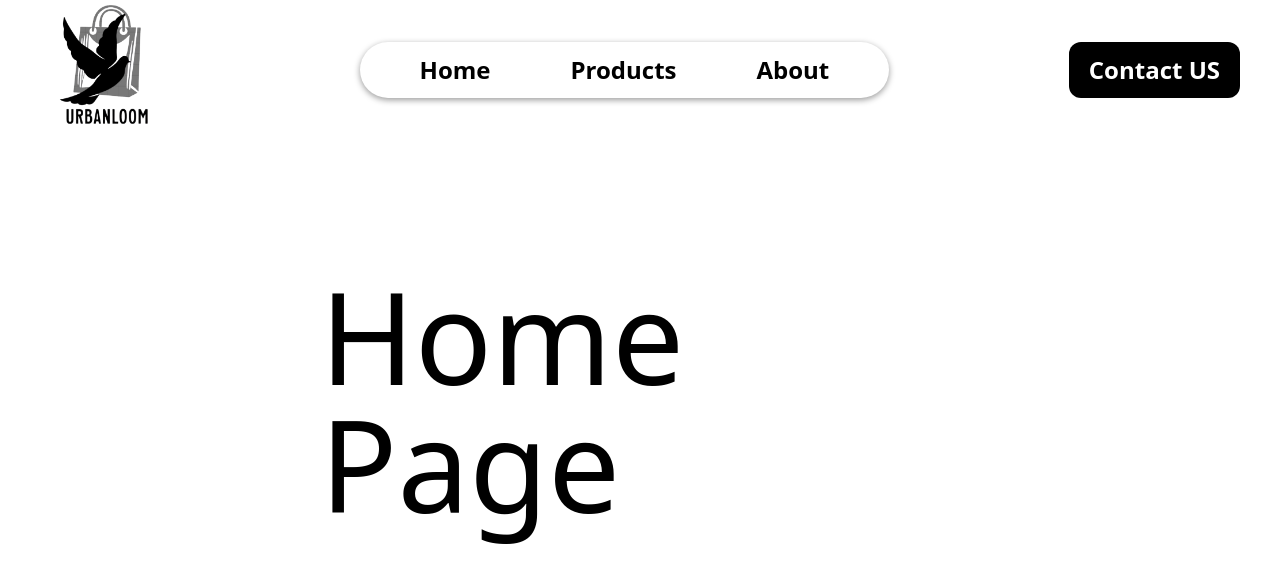
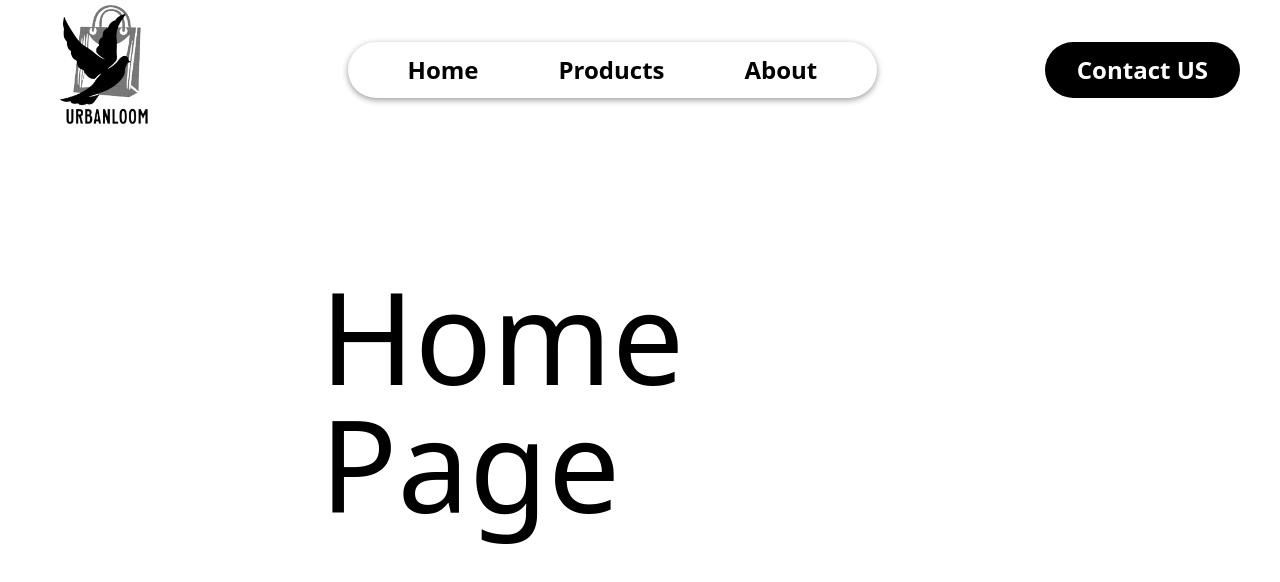
Before and after one commit to durpatbalayar2/react_cohort2.0_task_work, a React (Vite) app in the folder react-router-dom/: page / in a window 1280 px wide. Shown: the top 582 px of the page. Built offline with nearby package versions, Linux system fonts and the light colour scheme.

Commit message:
New method to create react browser

```diff
--- a/react-router-dom/src/App.jsx
+++ b/react-router-dom/src/App.jsx
@@ -2,23 +2,31 @@ import About from "../pages/About";
 import Home from "../pages/Home";
 import Products from "../pages/Products";
 import Contact from "../pages/Contact"
-import Navbar from "./components/Navbar";
+
 import PageNotFound from"../pages/PageNotFound";
 
-import { Routes, Route } from "react-router-dom";
+import {  Route, RouterProvider, createBrowserRouter, createRoutesFromElements } from "react-router-dom";
+import RootLayout from "./layout/RootLayout";
 
 const App = () => {
+
+  const router = createBrowserRouter(
+    createRoutesFromElements(
+      <Route path="/" element={<RootLayout />}>
+        <Route index element={<Home />} />
+        <Route path="products" element={<Products />} />
+        <Route path="about" element={<About />} />
+        <Route path="contact" element={<Contact />} />
+        <Route path="*" element={<PageNotFound />} />
+      </Route>
+    )
+  );
   return (
-    <div className="relative w-full h-screen">
-      <Navbar />
+    <div >
+      <RouterProvider router={router}/>
 
-      <Routes>
-        <Route path="/" element={<Home />} />
-        <Route path="/products" element={<Products />} />
-        <Route path="/about" element={<About />} />
-        <Route path="/contact" element={<Contact/>}/>
-        <Route path="*"element={<PageNotFound/>}/>
-      </Routes>
+
+
     </div>
   );
 };
--- a/react-router-dom/src/components/Navbar.jsx
+++ b/react-router-dom/src/components/Navbar.jsx
@@ -12,7 +12,7 @@ const Navbar = () => {
         <Link to='/products'>Products</Link>
         <Link to="/about">About</Link>
       </div>
-      <div className="bg-black text-white font-semibold text-2xl rounded-xl px-5 py-3">
+      <div className="bg-black text-white font-semibold text-2xl rounded-4xl px-8 py-3">
         <Link to="/contact">Contact US</Link>
       </div>
     </div>
--- /dev/null
+++ b/react-router-dom/src/layout/RootLayout.jsx
@@ -0,0 +1,14 @@
+import React from 'react'
+import { Outlet } from 'react-router-dom';
+import Navbar from '../components/Navbar';
+
+const RootLayout = () => {
+  return (
+    <div className="relative w-full h-screen">
+      <Navbar />
+      <Outlet />
+    </div>
+  );
+}
+
+export default RootLayout
--- a/react-router-dom/src/main.jsx
+++ b/react-router-dom/src/main.jsx
@@ -2,13 +2,13 @@
 import { createRoot } from 'react-dom/client'
 import './index.css'
 import App from './App.jsx'
-import {BrowserRouter} from "react-router-dom"
+
 
 createRoot(document.getElementById("root")).render(
 
-    <BrowserRouter>
+
 
       <App />
-    </BrowserRouter>
+
 
 );
```
